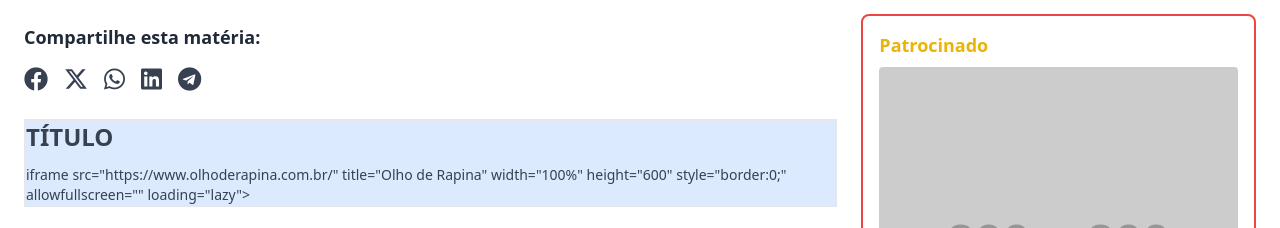
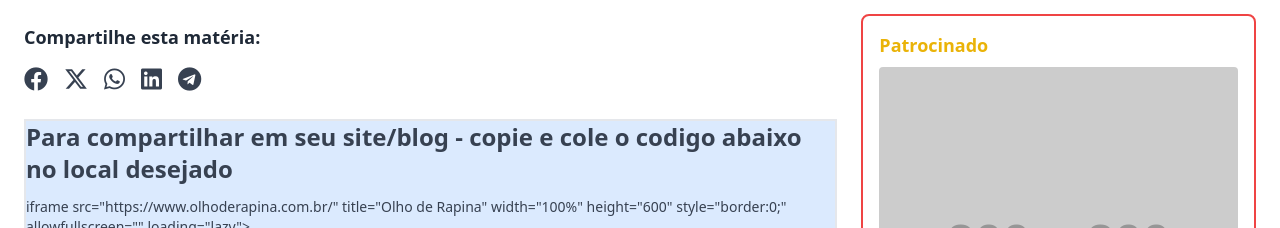
Before and after one commit to StepahnRapina/olhoderapina.github.io, a plain HTML site: page materia.html in a window 1280 px wide. Shown: the part 1260-1488 px from the top of the page. Drawn offline with nearby package versions, Linux system fonts and the light colour scheme; placeholder pictures from the web are drawn by us; files whose address does not match are found by name.

Commit message:
Update materia.html

```diff
--- a/materia.html
+++ b/materia.html
@@ -251,9 +251,9 @@
                 <div class="container mx-auto mt-6  bg-blue-100 border-2 ">
 
                 <div class="space-y-3 text-gray-700 text-sm leading-relaxed">
-            <h3 class="text-2xl font-bold mb-2">
-              TÍTULO
-            </h3>
+            <h2 class="text-2xl font-bold mb-2">
+              Para compartilhar em seu site/blog - copie e cole o codigo abaixo no local desejado
+            </h2>
 
             <p class="text-gray-700 text-sm">
               iframe src="https://www.olhoderapina.com.br/" title="Olho de Rapina" width="100%" height="600" style="border:0;" allowfullscreen="" loading="lazy"></iframe
```
